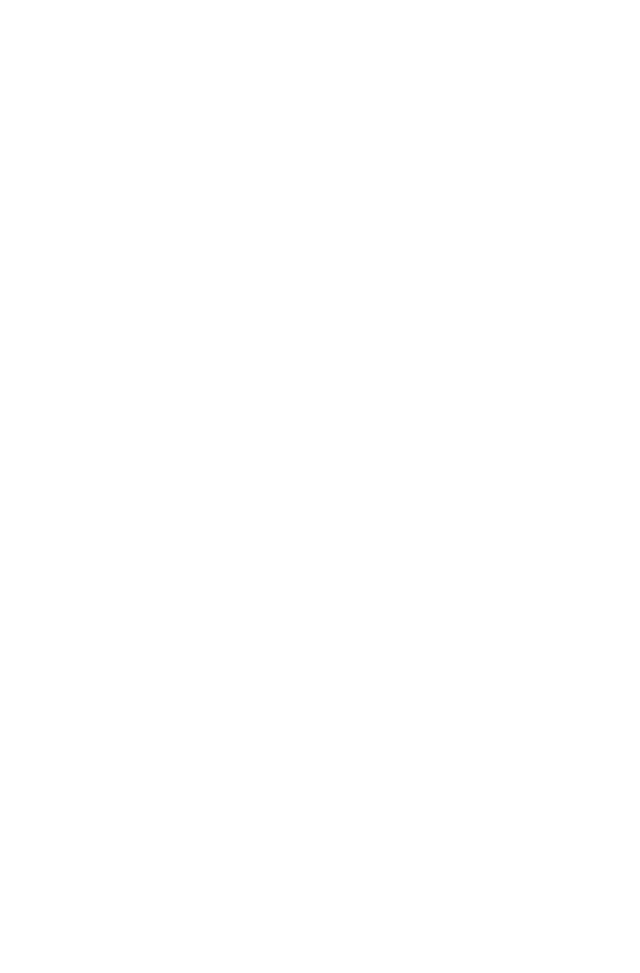
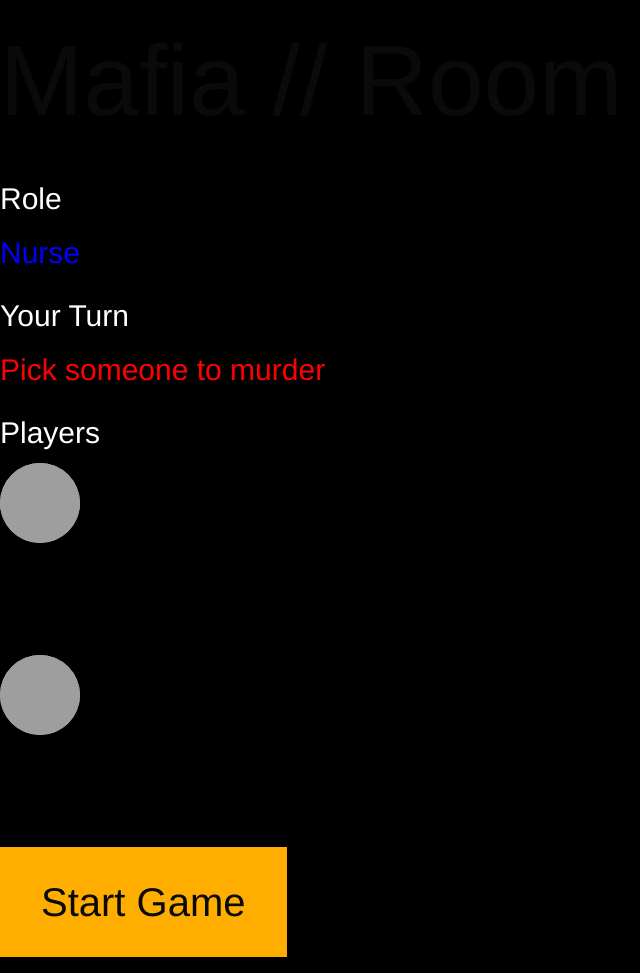
Before and after one commit to artvegas/mafia, a PHP site: page / in a window 1280 px wide. Before the commit the part shown is empty. Shown: the whole page, without its empty margins (0-640 px from the left). Before the commit the page ends 800 px from the top, so only its background shows below. Run offline with PHP 8.4, Linux system fonts and the light colour scheme; some libraries are stand-ins or nearby versions; grey boxes are pictures that could not be loaded.

Commit message:
built login screen built queue screen built info screen

```diff
--- a/index.php
+++ b/index.php
@@ -11,9 +11,114 @@
 <head>
 	<meta charset="UTF-8">
 	<title>Mafia</title>
-	<link rel="stylesheet" type="text/css" href="https://cdnjs.cloudflare.com/ajax/libs/foundation/6.5.3/js/foundation.js">
+	<link rel="stylesheet" type="text/css" href="https://cdnjs.cloudflare.com/ajax/libs/foundation/5.5.3/css/foundation.css">
 </head>
+<style>
+	body {
+		background-color:black;
+	}
+	#main_wrapper {
+		background-color:black;
+	}
+	.dot {
+		height: 80px;
+		width: 80px;
+		background-color: #bbb;
+		border-radius: 50%;
+		display: inline-block;
+	}
+	.avatar {
+		position:relative; left:-200px
+	}
+
+	.user:hover {
+		color:white;
+		cursor:pointer;
+	}
+
+	.murder {
+		color:red;
+	}
+
+	#info_screen p {
+		font-size:30px;
+	}
+
+	.citizen {
+		color:green;
+	}
+
+	.medic {
+		color:deeppink;
+	}
+
+	.shooter {
+		color:blue;
+	}
+
+	fieldset legend {
+		font-size:30px;
+		color:white;
+	}
+
+</style>
 <body>
+	<div id='main_wrapper' class='row'>
+		<p style='font-size:100px'>
+			Mafia // Room 132
+		</p>
+	</div>
+
+	<div id='login_screen' class='row' style='display:none'>
+		<input style='font-size:120px; padding: 80px 20px 80px 40px; border-radius:4px;' placeholder='Your Name'>
+		<input style='font-size:20px;  padding:40px; border-radius:4px;' placeholder='Avatar Link'>
+		<button class='button large expand success radius' style='font-size:40px'>Submit</button>
+	</div>
+
+	<div id='info_screen' class='row'>
+		<div class='small-4 columns'>
+			<fieldset>
+				<legend>Role</legend>
+				<p class='shooter'>Nurse</p>
+			</fieldset>
+		</div>
+		<div class='small-8 columns'>
+			<fieldset>
+				<legend>Your Turn</legend>
+				<p class='murder'>Pick someone to murder</p>
+			</fieldset>
+		</div>
+	</div>
+
+	<div class='row'>
+		<fieldset id='queue_screen'>
+			<legend>Players</legend>
+			<div class='user row'>
+				<div class='small-3 columns'>
+					<img class='dot' src='https://ib.hulu.com/user/v3/artwork/36e318dc-3daf-47fb-8219-9e3cb5cd28f2?base_image=b0e25e0f-212a-4e03-bb00-b692fcc9c774&base_image_bucket_name=hummus&size=400x600&format=jpeg'>
+				</div>
+				<div class='small-8 columns avatar'>
+					<p style='font-size:60px'>
+						Aritra
+					</p>
+				</div>
+			</div>
+			<div class='user row'>
+				<div class='small-3 columns'>
+					<img class='dot' src='https://ib.hulu.com/user/v3/artwork/36e318dc-3daf-47fb-8219-9e3cb5cd28f2?base_image=b0e25e0f-212a-4e03-bb00-b692fcc9c774&base_image_bucket_name=hummus&size=400x600&format=jpeg'>
+				</div>
+				<div class='small-8 columns avatar'>
+					<p style='font-size:60px'>
+						Rahul
+					</p>
+				</div>
+			</div>
+		</fieldset>
+		<div id='queue_nav'>
+			<button class='button large expand warning radius' style='font-size:40px'>Start Game</button>
+		</div>
+
+	</div>
 
 </body>
 </html>
```
